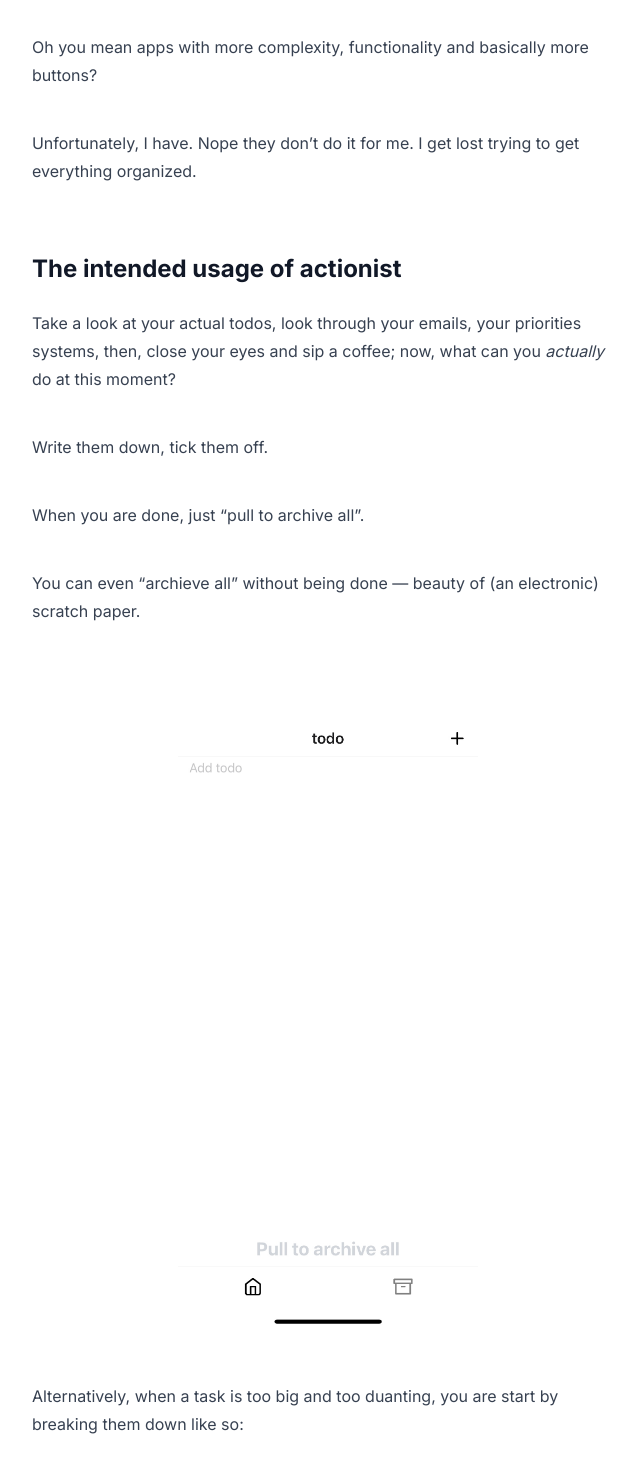
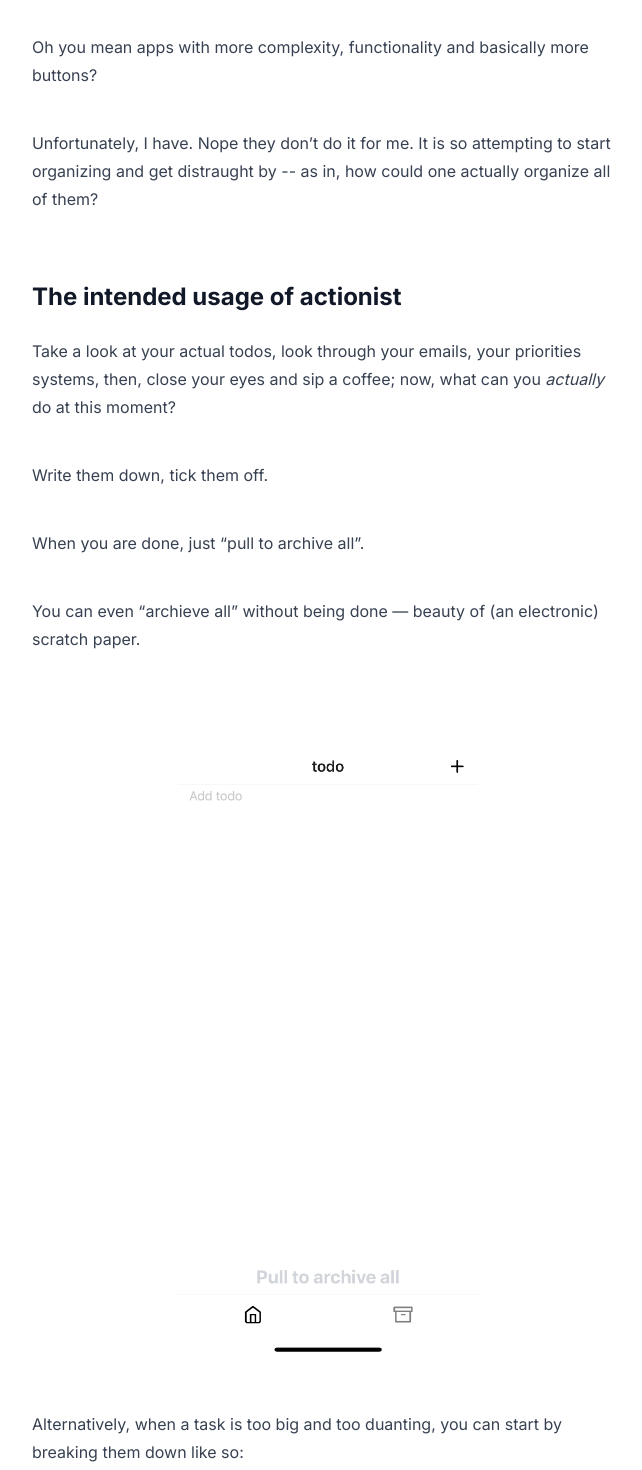
Before and after one commit to drewradcliff/actionist-app, a Next.js app: page /blog in a window 1280 px wide. Shown: the part 2660-4130 px from the top of the page, without its empty margins (312-954 px from the left). Built offline with nearby package versions, Linux system fonts and the light colour scheme.

Commit message:
Update page.tsx
changed one sentence and fix a typo

```diff
--- a/app/blog/page.tsx
+++ b/app/blog/page.tsx
@@ -85,8 +85,9 @@ export default function Blog() {
             more buttons?
           </p>
           <p>
-            Unfortunately, I have. Nope they don’t do it for me. I get lost
-            trying to get everything organized.
+            Unfortunately, I have. Nope they don’t do it for me. It is so
+            attempting to start organizing and get distraught by -- as in,
+            how could one actually organize all of them?
           </p>
           <h2>The intended usage of actionist</h2>
           <p>
@@ -109,7 +110,7 @@ export default function Blog() {
             height={300}
           />
           <p>
-            Alternatively, when a task is too big and too duanting, you are
+            Alternatively, when a task is too big and too duanting, you can
             start by breaking them down like so:
           </p>
           <Image
```
